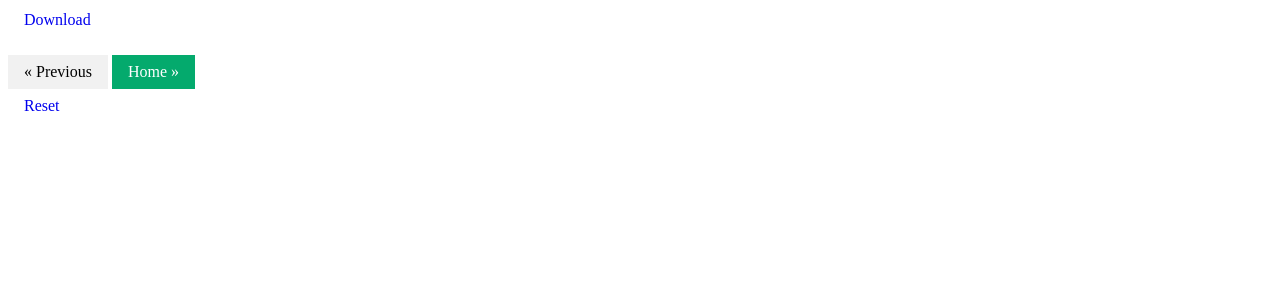
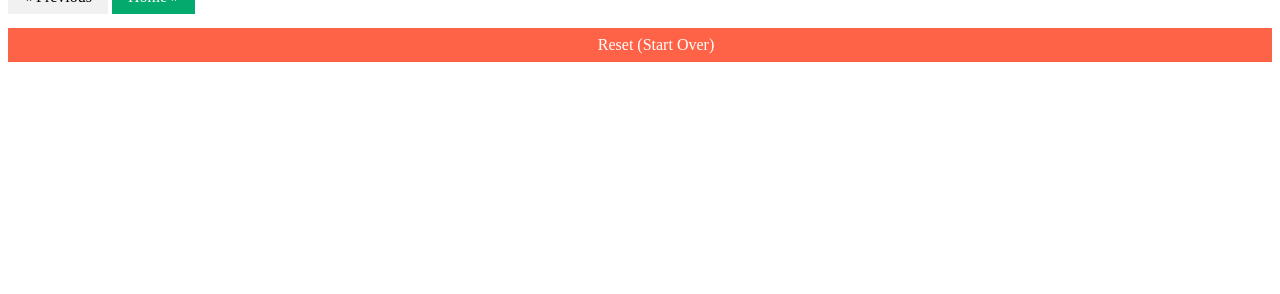
Before and after one commit to dqj5182/whoisinmyphoto, a Flask app: template Flask/templates/classify.html in a window 1280 px wide. Shown: the part 506-800 px from the top of the page. Run offline with Flask 2, Linux system fonts and the light colour scheme; the template is opened without the code that fills it, so the values that code supplies are empty.

Commit message:
Update classify.html

```diff
--- a/Flask/templates/classify.html
+++ b/Flask/templates/classify.html
@@ -4,32 +4,31 @@
         <meta charset="utf-8">
         <title>Classifying Photos!</title>
 
-        <link rel="stylesheet" href="{{ url_for('static',     filename='css/classify.css') }}">
+        <link rel="stylesheet" href="{{ url_for('static', filename='css/classify.css') }}">
+        <!-- Add icon library -->
+        <link rel="stylesheet" href="https://cdnjs.cloudflare.com/ajax/libs/font-awesome/4.7.0/css/font-awesome.min.css">
     </head>
     <body>
         {% extends "template.html" %}
         {% block content %}
 
-        <h1> Classified Folders are ready to download! </h1>
+        <h1> Organized Folders are ready to download! </h1>
 
         <p> Thank you for using our webpage </p>
 
-        <img src="https://i5.walmartimages.com/asr/05d34f29-f446-4796-a766-79a77ec721f0.ef51c1415226f695c865b6d8d60b0167.jpeg?odnHeight=612&odnWidth=612&odnBg=FFFFFF" alt="thankyou" width="333" height="333">
+        <img src="https://www.hallmarkbusiness.com/dw/image/v2/AALB_PRD/on/demandware.static/-/Sites-hbc-master/default/dw72c9cf81/product-surfaces/1HBC0324_COV.jpg?sw=1280&sh=1280&sm=fit" alt="thankyou" width="555" height="288">
 
         <meta name="viewport" content="width=device-width, initial-scale=1">
-        <!-- Add icon library -->
-        <link rel="stylesheet" href="https://cdnjs.cloudflare.com/ajax/libs/font-awesome/4.7.0/css/font-awesome.min.css">
 
-        <form action="" method="get" >
-            <a href = "{{url_for('download')}}">Download</a>
-        </form>
-
+        <a href="/classify/download">Download</a>
 
         <br>
+        <div style="height:14px; width:100%; clear:both;"></div>
         <a href="/annotations" class="previous">&laquo; Previous</a>
         <a href="/" class="next">Home &raquo;</a>
-        <form action="">
-            <a href = "{{url_for('classify_reset')}}">Reset</a>
+        <div style="height:14px; width:100%; clear:both;"></div>
+        <form action="" style="text-align:center;background-color:tomato;width:100%;">
+            <a href = "{{url_for('classify_reset')}}" style="color:white;width:100%;">Reset (Start Over)</a>
         </form>
         {% endblock %}
     </body>
```
